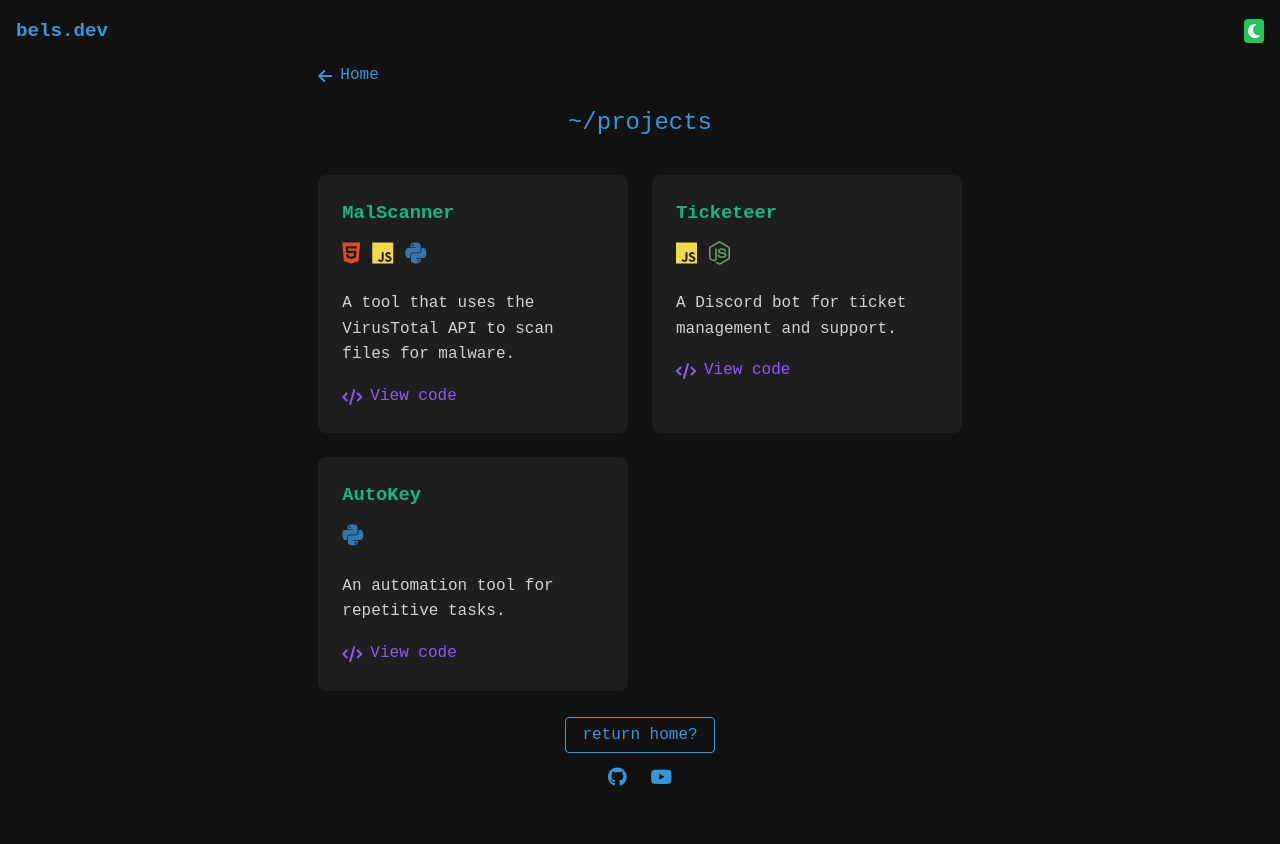
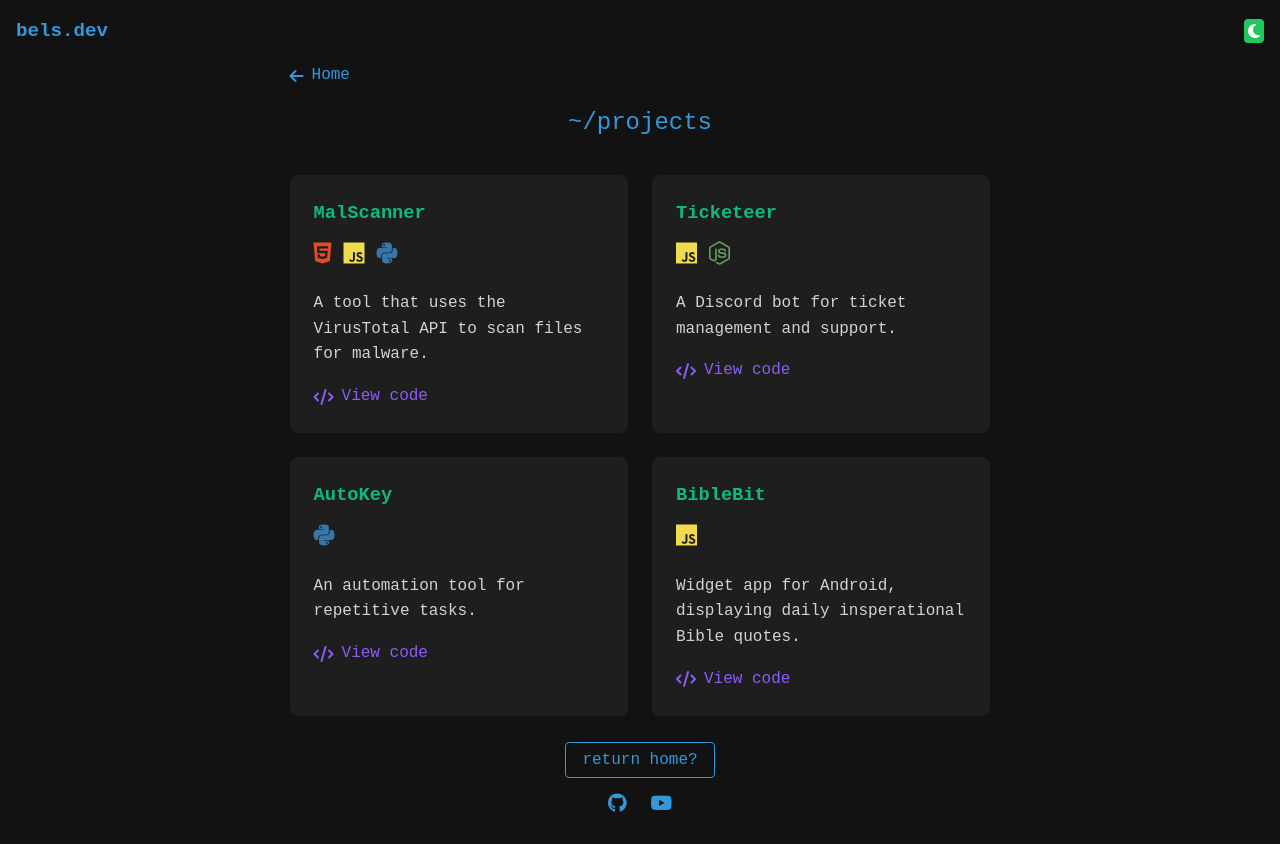
Before and after one commit to BelsJYO/belsJYO.github.io, a plain HTML site: page projects.html in a window 1280 px wide. Before the commit the page ends 819 px from the top, so only its background shows below. Drawn offline with Linux system fonts and the light colour scheme.

Commit message:
Update projects.html

```diff
--- a/projects.html
+++ b/projects.html
@@ -69,6 +69,19 @@
                         </a>
                     </div>
                 </div>
+
+                  <div class="project-card">
+                    <h3>BibleBit</h3>
+                    <div class="project-tech">
+                        <div class="tech-icon js" title="JavaScript"><i class="fab fa-js"></i></div>
+                    </div>
+                    <p>Widget app for Android, displaying daily insperational Bible quotes.</p>
+                    <div class="project-links">
+                        <a href="https://github.com/BelsJYO/BibleBit" target="_blank" class="project-link code-link">
+                            <i class="fas fa-code"></i> View code
+                         </a>
+                    </div>
+                </div>
             </div>
 
             <div class="return-home">
```
